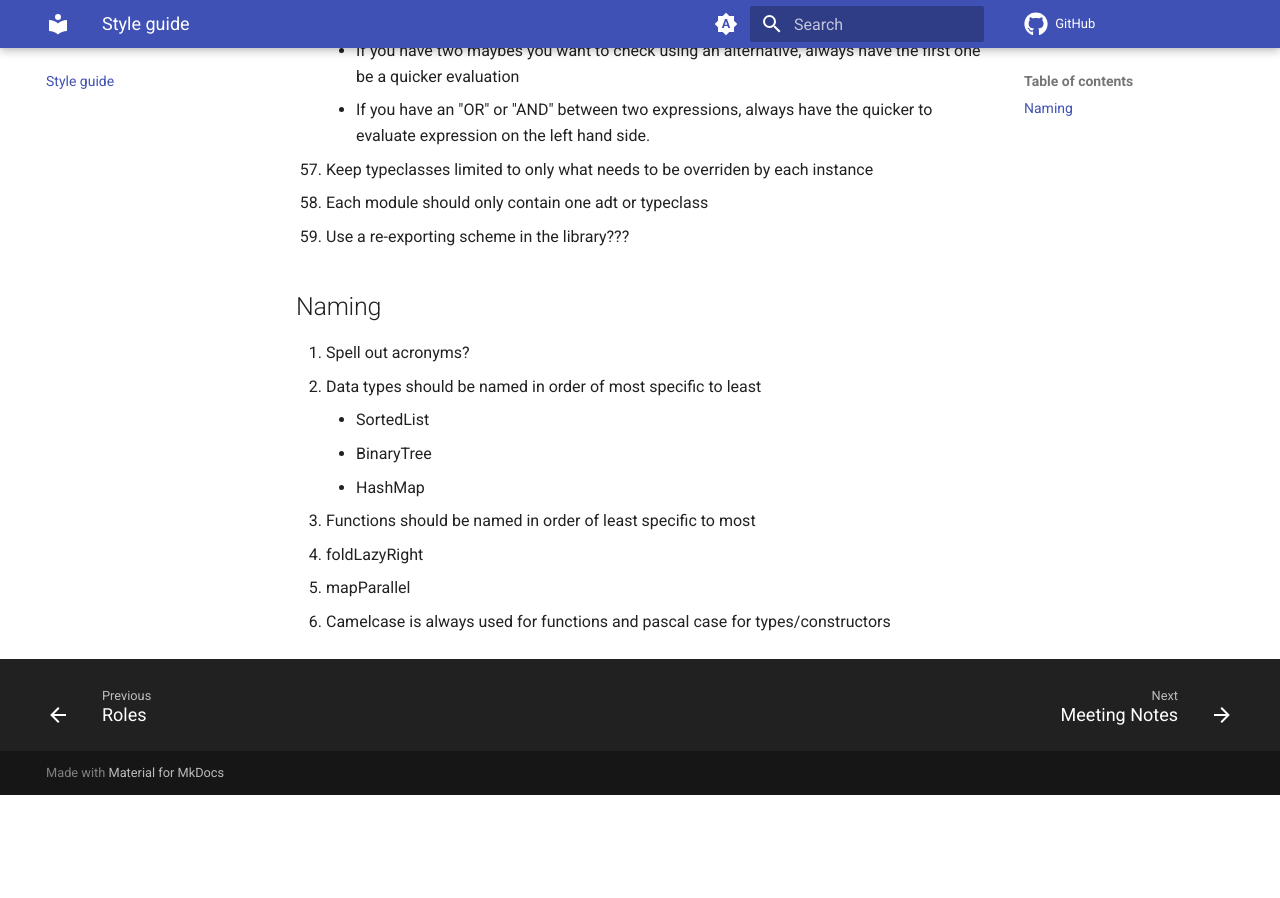
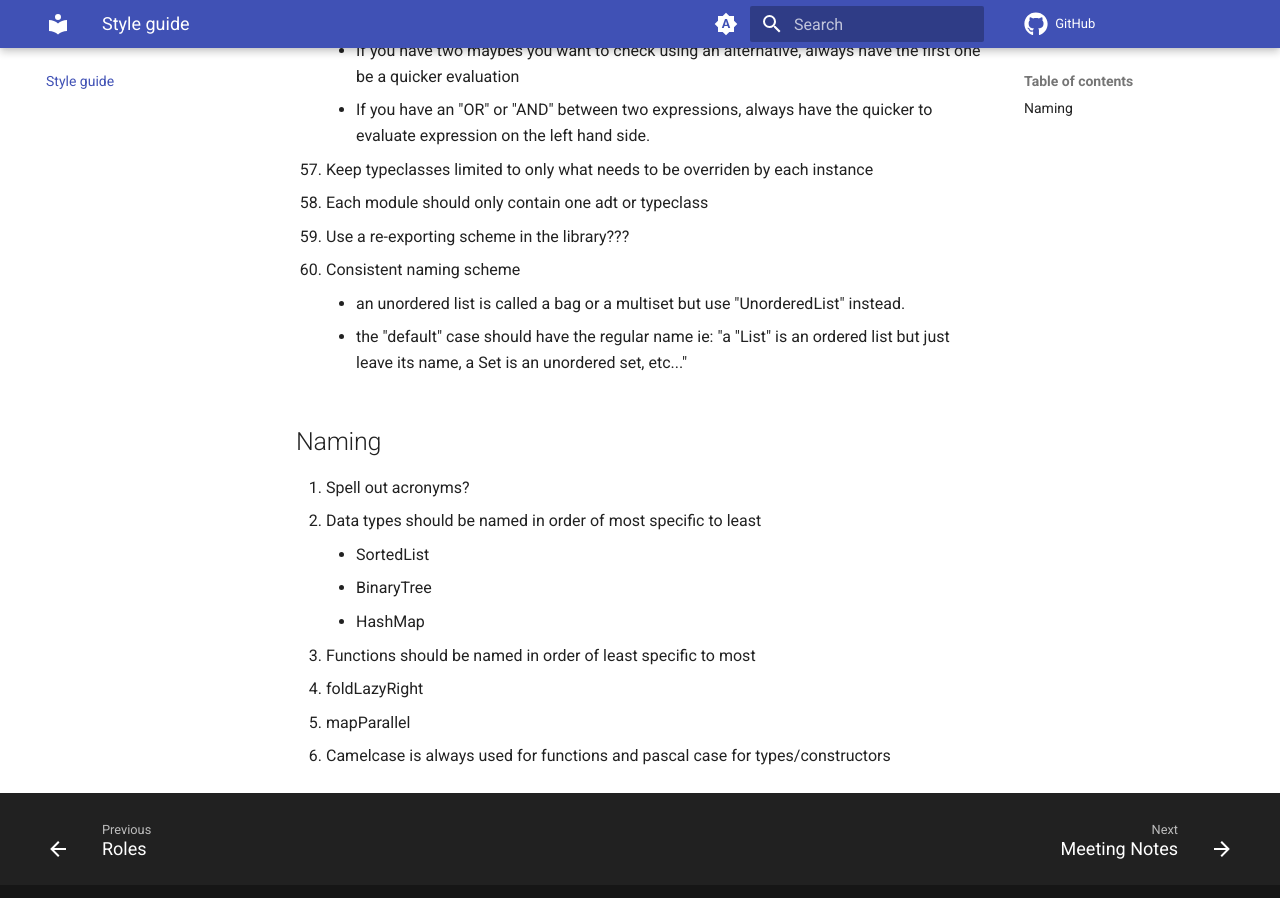
Before and after one commit to solvex-software/solvex-internal-documentation, an MkDocs documentation site: the page built from docs/style-guide.md, in a window 1280 px wide and 900 px high, scrolled down 2573 px. Built offline with MkDocs 1.6.1 and Material for MkDocs 9.7.7, drawn with Linux system fonts in a browser that asks for light colours; comment, search, counter and statistics services are not loaded; before the commit the page ends 3368 px from its top, so only the background shows below that.

Commit message:
Update style-guide.md

```diff
--- a/docs/style-guide.md
+++ b/docs/style-guide.md
@@ -62,6 +62,9 @@
 1. Keep typeclasses limited to only what needs to be overriden by each instance
 2. Each module should only contain one adt or typeclass
 3. Use a re-exporting scheme in the library???
+4. Consistent naming scheme
+    - an unordered list is called a bag or a multiset but use "UnorderedList" instead.
+    - the "default" case should have the regular name ie: "a "List" is an ordered list but just leave its name, a Set is an unordered set, etc..."
 ## Naming
 1. Spell out acronyms?
 1. Data types should be named in order of most specific to least
```
